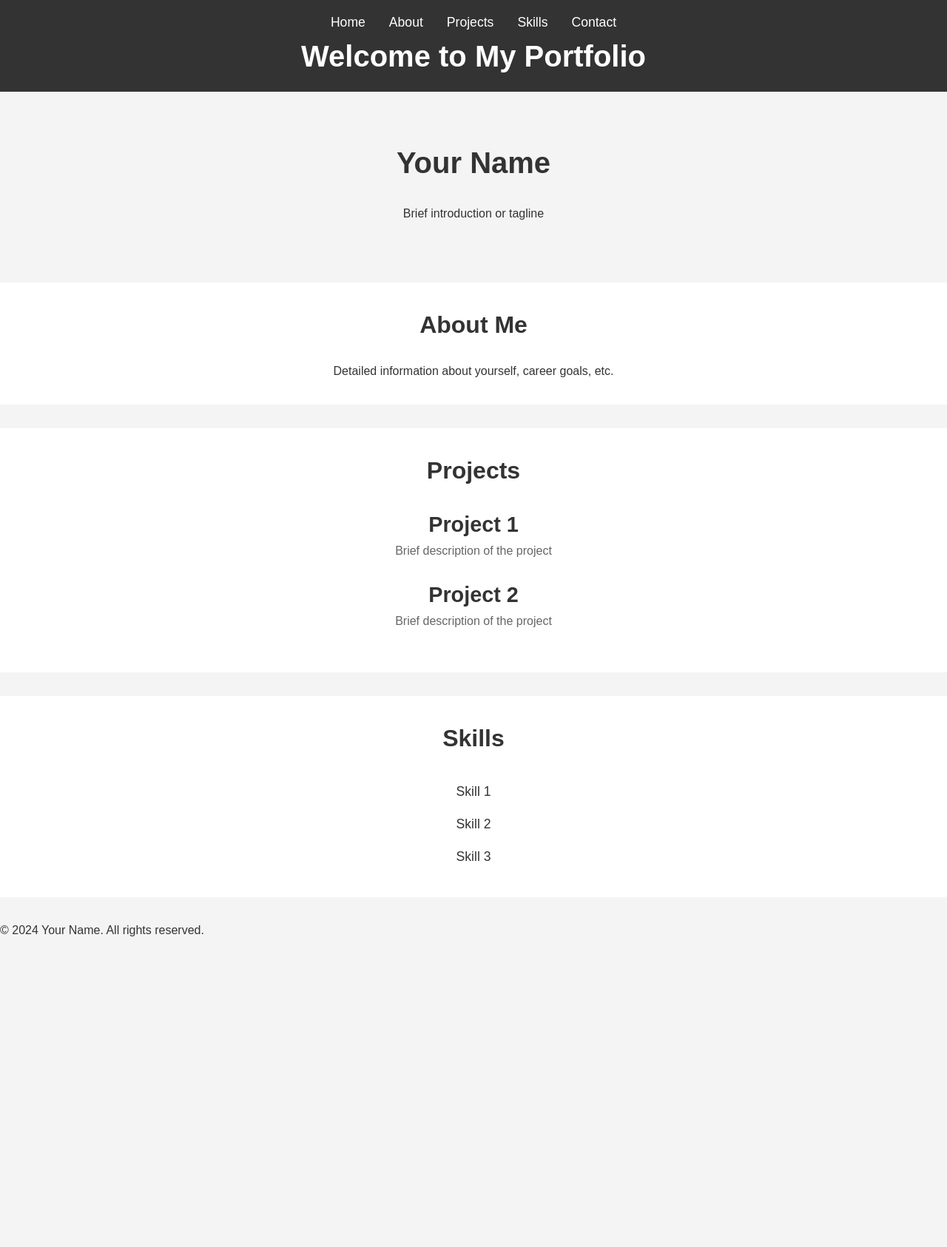
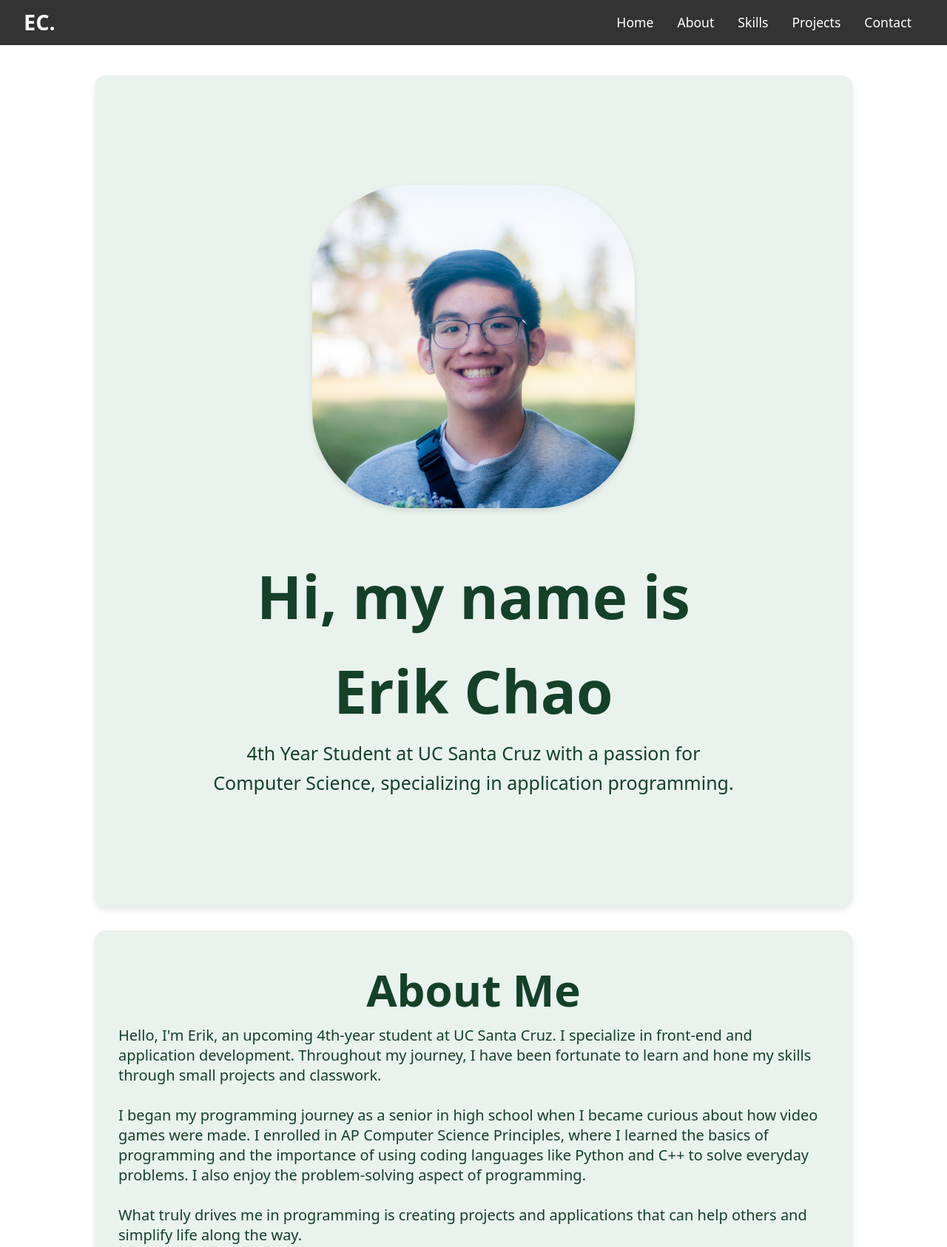
Before and after one commit to echao-03/echao-03.github.io, a plain HTML site: page front.html in a window 1280 px wide. Shown: the top 1686 px of the page at 74% size. Before the commit the page ends 1270 px from the top, so only its background shows below. Drawn offline with Linux system fonts and the light colour scheme.

Commit message:
Modifed skills section and added profile picture

```diff
--- a/front.css
+++ b/front.css
@@ -5,18 +5,43 @@
 }
 
 body {
-    font-family: Arial, sans-serif;
+    font-family: system-ui, -apple-system, BlinkMacSystemFont, 'Segoe UI', Roboto, Oxygen, Ubuntu, Cantarell, 'Open Sans', 'Helvetica Neue', sans-serif, sans-serif;
     line-height: 1.6;
-    background-color: #f4f4f4;
+    background-color: #fff;
     color: #333;
+    padding-top: 70px;
 }
 
 /* Header Styles */
 header {
-    background: #333;
+    position: fixed;
+    /* Fixes the navbar to the top */
+    top: 0;
+    /* Keeps it at the very top */
+    width: 100%;
+    /* Make sure it stretches across the screen */
+    background-color: #333;
+    /* Background color of the navbar */
+    z-index: 1000;
+    /* Ensures the navbar stays above other content */
+}
+
+/* Navbar Container */
+.navbar-container {
+    display: flex;
+    justify-content: space-between;
+    /* Align the initial to the left and links to the right */
+    align-items: center;
+    padding: 0 2rem;
+    /* Add padding to the sides */
+    width: 100%;
+}
+
+/* Initial (Logo) Styling */
+.logo span {
+    font-size: 1.8rem;
+    font-weight: bold;
     color: #fff;
-    padding: 1rem 0;
-    text-align: center;
 }
 
 header h1 {
@@ -26,7 +51,9 @@ header h1 {
 nav ul {
     list-style: none;
     display: flex;
-    justify-content: center;
+    justify-content: right;
+    margin: 0;
+    padding: 1rem 0;
 }
 
 nav ul li {
@@ -40,7 +67,7 @@ nav ul li a {
 }
 
 nav ul li a:hover {
-    color: #ff6347;
+    color: #74d494;
 }
 
 /* Section Styles */
@@ -49,29 +76,102 @@ section {
     text-align: center;
 }
 
+#home {
+    background-color: #e9f2ed;
+    color: #144128;
+
+}
+
 #home .intro {
     margin-top: 1rem;
 }
 
-#home h2 {
-    font-size: 2.5rem;
-    color: #333;
+#home h1 {
+    font-size: 80px;
+    color: #144128;
+}
+
+#home p {
+    font-size: 25px;
+}
+
+
+.home-container {
+    justify-content: space-between;
+    align-items: center;
+    flex-wrap: wrap;
+    /* Makes it responsive */
+    max-width: 1200px;
+    margin: 0 auto;
+    padding: 100px;
+}
+
+.intro {
+    flex: 1;
+    padding: 1rem;
+}
+
+.profile-pic {
+    flex: 1;
+    padding: 1rem;
+    text-align: center;
+}
+
+.profile-pic img {
+    max-width: 60%;
+    height: auto;
+    border-radius: 30%;
+    /* Makes the image circular, if you want */
+    box-shadow: 0 4px 8px rgba(0, 0, 0, 0.1);
+    /* Optional for styling */
+}
+
+section {
+    padding: 3rem 0;
+    text-align: center;
+    background-color: #e9f2ed;
+    margin: 2rem auto;
+    /* Center the section horizontally */
+    padding: 2rem;
+    width: 80%;
+    /* Shrinks the section width (adjust as needed) */
+    border-radius: 15px;
+    /* Curved borders */
+    box-shadow: 0 4px 8px rgba(0, 0, 0, 0.1);
+    /* Optional shadow for style */
 }
 
 #about,
 #projects,
 #skills,
 #contact {
-    background-color: #fff;
-    margin: 2rem 0;
-    padding: 2rem 0;
+    width: 80%;
+    /* Shrink these sections to 80% of the viewport width */
+    margin: 2rem auto;
+    /* Center them */
+    padding: 2rem;
+    border-radius: 15px;
 }
 
-h2 {
-    margin-bottom: 1.5rem;
-    font-size: 2rem;
-    color: #333;
+
+
+
+#about {
+    color: #144128;
+    padding-bottom: 4rem;
+    font-size: 20px;
 }
+
+#about h2 {
+    font-size: 60px;
+}
+
+#about p {
+    text-align: left;
+    line-height: normal;
+}
+
+
 
 /* Projects Section */
 .project {
@@ -89,13 +189,67 @@ h2 {
 }
 
 /* Skills Section */
-#skills ul {
-    list-style: none;
-    display: inline-block;
-    text-align: left;
+#skills {
+
+    text-align: center;
+    background-color: #e9f2ed;
+    margin: 2rem auto;
+    padding-right: 2rem;
+    padding-left: 2rem;
+    width: 80%;
+    border-radius: 15px;
+    box-shadow: 0 4px 8px rgba(0, 0, 0, 0.1);
 }
 
-#skills ul li {
-    padding: 0.5rem;
+.skill-title {
+    padding-bottom: 20px;
+}
+
+/* Skills Container */
+.skills-container {
+    display: flex;
+    justify-content: space-between;
+    /* Space between the two skill categories */
+    align-items: flex-start;
+    flex-wrap: wrap;
+    /* Makes the layout responsive for smaller screens */
+    gap: 2rem;
+    /* Adds space between the columns */
+}
+
+/* Skill Category Styling */
+.skill-category {
+    flex: 1;
+    padding: 1rem;
+    background-color: #bcdfcc;
+    border-radius: 10px;
+    box-shadow: 0 2px 4px rgba(0, 0, 0, 0.1);
+    /* Optional for style */
+}
+
+.skill-category h3 {
+    margin-bottom: 1rem;
+    font-size: 1.5rem;
+}
+
+.skill-category ul {
+    list-style: none;
+    padding: 0;
+}
+
+.skill-category ul li {
+    padding: 0.5rem 0;
     font-size: 1.1rem;
 }
+
+/* Responsive Design */
+@media (max-width: 768px) {
+    .skills-container {
+        flex-direction: column;
+        /* Stacks the sections vertically on small screens */
+    }
+}
+
+.foot {
+    text-align: center;
+}
--- a/front.html
+++ b/front.html
@@ -5,7 +5,7 @@
     <meta charset="UTF-8">
     <meta name="viewport" content="width=device-width, initial-scale=1.0">
     <meta name="description" content="Portfolio website">
-    <title>Your Name | Portfolio</title>
+    <title>Erik Chao</title>
     <link rel="stylesheet" href="front.css">
 </head>
 
@@ -13,30 +13,88 @@
     <!-- Header Section -->
     <header>
         <nav>
+            <div class="navbar-container">
+                <div class="logo">
+                    <span>EC.</span>
+                </div>
                 <ul>
                     <li><a href="#home">Home</a></li>
                     <li><a href="#about">About</a></li>
+                    <li><a href="#skills">Skills</a></li>
                     <li><a href="#projects">Projects</a></li>
-                <li><a href="#skills">Skills</a></li>
                     <li><a href="#contact">Contact</a></li>
                 </ul>
+            </div>
         </nav>
-        <h1>Welcome to My Portfolio</h1>
+
     </header>
 
     <!-- Home Section -->
     <section id="home">
+        <div class="home-container">
+            <div class="profile-pic">
+                <img src="profile_pic_1.jpg" alt="Erik" />
+            </div>
             <div class="intro">
-            <h2>Your Name</h2>
-            <p>Brief introduction or tagline</p>
+                <h1>Hi, my name is Erik Chao</h1>
+                <p>4th Year Student at UC Santa Cruz with a passion for Computer Science, specializing in application
+                    programming.</p>
+            </div>
+
         </div>
     </section>
 
     <!-- About Section -->
     <section id="about">
         <h2>About Me</h2>
-        <p>Detailed information about yourself, career goals, etc.</p>
+        <p>Hello, I'm Erik, an upcoming 4th-year student at UC Santa Cruz. I specialize in front-end and application
+            development. Throughout my journey, I have been fortunate to learn and hone my skills through small projects
+            and classwork.
+            <br>
+            <br>
+            I began my programming journey as a senior in high school when I became curious about how video games were
+            made. I enrolled in AP Computer Science Principles, where I learned the basics of programming and the
+            importance of using coding languages like Python and C++ to solve everyday problems. I also enjoy the
+            problem-solving aspect of programming.
+            <br>
+            <br>
+            What truly drives me in programming is creating projects and applications that can help others and simplify
+            life along the way.
+        </p>
     </section>
+
+    <!-- Skills Section -->
+    <section id="skills">
+        <div class="skill-title">
+            <h2>My Skills</h2>
+        </div>
+
+        <div class="skills-container">
+            <!-- Technical Languages Section -->
+            <div class="skill-category">
+                <h3>Technical Languages:</h3>
+                <ul>
+                    <li>JavaScript</li>
+                    <li>Python</li>
+                    <li>C++</li>
+                    <li>PostgreSQL</li>
+                </ul>
+            </div>
+
+            <!-- Framework Technologies Section -->
+            <div class="skill-category">
+                <h3>Framework Technologies:</h3>
+                <ul>
+                    <li>React</li>
+                    <li>Node.js</li>
+                    <li>Git</li>
+                    <li>Bootstrap</li>
+                </ul>
+            </div>
+        </div>
+    </section>
+
+
 
     <!-- Projects Section -->
     <section id="projects">
@@ -51,21 +109,16 @@
         </div>
     </section>
 
-    <!-- Skills Section -->
-    <section id="skills">
-        <h2>Skills</h2>
-        <ul>
-            <li>Skill 1</li>
-            <li>Skill 2</li>
-            <li>Skill 3</li>
-        </ul>
-    </section>
+
 
 
 
     <!-- Footer -->
     <footer>
-        <p>&copy; 2024 Your Name. All rights reserved.</p>
+        <div class="foot">
+            <p>&copy; 2024 Erik Chao. All rights reserved.</p>
+        </div>
+
     </footer>
 </body>
 
```
Also changed, not shown: profile_pic_1.jpg (added). Lines whose indentation alone changed are shown as unchanged.
